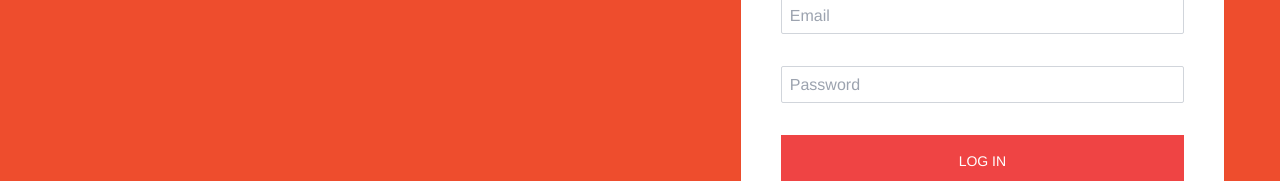
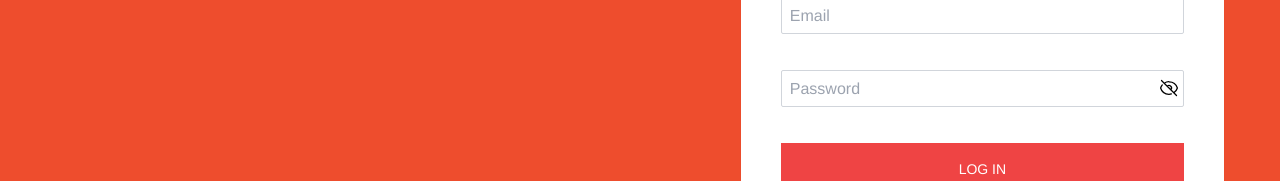
Before and after one commit to tranbahau/shopee-clone, a React (Vite) app: page /login in a window 1280 px wide. Shown: the part 235-416 px from the top of the page. Built offline with nearby package versions, Linux system fonts and the light colour scheme.

Commit message:
Add Input component to Login page

```diff
--- a/src/pages/Login/Login.tsx
+++ b/src/pages/Login/Login.tsx
@@ -9,6 +9,8 @@ import { isAxiosErrorUnprocessableEntity } from 'src/utils/util';
 import { useContext } from 'react';
 import AppContext from 'src/context/app.context';
 import Button from 'src/components/Button/Button';
+import Input from 'src/components/Input';
+import { path } from 'src/constant/path';
 
 type FormData = Pick<Schema, 'password' | 'email'>;
 const loginSchema = schema.pick(['password', 'email']);
@@ -59,23 +61,27 @@ export default function Login(): React.ReactNode {
             <form onSubmit={onSubmit} className='rounded bg-white p-10 shadow-sm' noValidate>
               <div className='text-2xl'>Log In</div>
               <div className='mt-8'>
-                <input
+                <Input
                   type='email'
-                  className='w-full rounded-sm border border-gray-300 p-2 outline-none focus:border-gray-500 focus:shadow-sm'
+                  name='email'
+                  //className='w-full rounded-sm border border-gray-300 p-2 outline-none focus:border-gray-500 focus:shadow-sm'
                   placeholder='Email'
-                  {...register('email')}
+                  register={register}
+                  errorMessage={errors.email?.message}
                 />
-                <div className='.text-sm mt-1 min-h-[1rem] text-red-600'>{errors.email?.message}</div>
+                {/* <div className='.text-sm mt-1 min-h-[1rem] text-red-600'>{errors.email?.message}</div> */}
               </div>
               <div className='mt-3'>
-                <input
+                <Input
                   type='password'
-                  className='w-full rounded-sm border border-gray-300 p-2 outline-none focus:border-gray-500 focus:shadow-sm'
+                  name='password'
+                  //className='w-full rounded-sm border border-gray-300 p-2 outline-none focus:border-gray-500 focus:shadow-sm'
                   placeholder='Password'
                   autoComplete='on'
-                  {...register('password')}
+                  register={register}
+                  errorMessage={errors.password?.message}
                 />
-                <div className='.text-sm mt-1 min-h-[1rem] text-red-600'>{errors.password?.message}</div>
+                {/* <div className='.text-sm mt-1 min-h-[1rem] text-red-600'>{errors.password?.message}</div> */}
               </div>
               <div className='mt-3'>
                 <Button
@@ -88,7 +94,7 @@ export default function Login(): React.ReactNode {
               </div>
               <div className='mt-8 flex items-center justify-center'>
                 <span className='text-gray-400'>New to Shopee?</span>
-                <Link className='ml-1 text-red-400' to='/register'>
+                <Link className='ml-1 text-red-400' to={path.register}>
                   Sign Up
                 </Link>
               </div>
--- a/src/pages/Register/Register.tsx
+++ b/src/pages/Register/Register.tsx
@@ -11,6 +11,7 @@ import { ErrorResponse } from 'src/types/utils.type';
 import Button from 'src/components/Button';
 import AppContext from 'src/context/app.context';
 import { useContext } from 'react';
+import { path } from 'src/constant/path';
 
 type FormData = Pick<Schema, 'email' | 'password' | 'confirm_password'>;
 const registerSchema = schema.pick(['email', 'password', 'confirm_password']);
@@ -106,7 +107,7 @@ export default function Register(): React.ReactNode {
               </div>
               <div className='mt-8 flex items-center justify-center'>
                 <span className='text-gray-400'>Have an account? </span>
-                <Link className='ml-1 text-red-400' to='/login'>
+                <Link className='ml-1 text-red-400' to={path.login}>
                   Login
                 </Link>
               </div>
```
